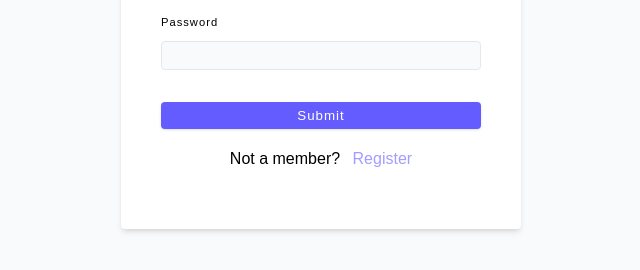
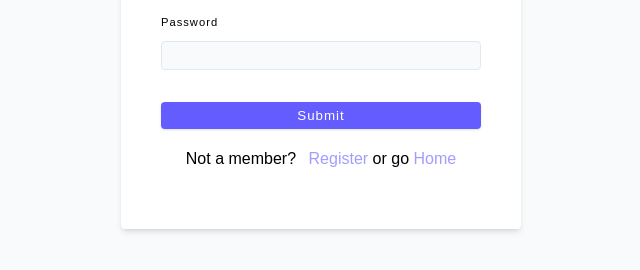
Before and after one commit to JoseAlbDR/practicaFrontJS, a plain HTML site: page Wallafake/login.html in a window 1280 px wide. Shown: the part 440-710 px from the top of the page, without its empty margins (319-959 px from the left). Drawn offline with Linux system fonts and the light colour scheme.

Commit message:
feat: more html validation to form

```diff
--- a/Wallafake/login.html
+++ b/Wallafake/login.html
@@ -25,6 +25,7 @@
             type="text"
             id="name"
             name="username"
+            minlength="3"
             required
           />
         </div>
@@ -35,6 +36,7 @@
             type="password"
             id="password"
             name="password"
+            minlength="6"
             required
           />
         </div>
@@ -43,8 +45,9 @@
         </button>
         <p class="already-member">
           Not a member?
-
-          <a href="/register.html" class="member-btn"> Register </a>
+          <a href="/signup.html" class="member-btn"> Register </a>
+          <span>or go</span>
+          <a href="/" class="home-link">Home</a>
         </p>
       </form>
     </div>
```
Also changed, not shown: Wallafake/signup.html (+1 -1 lines).
